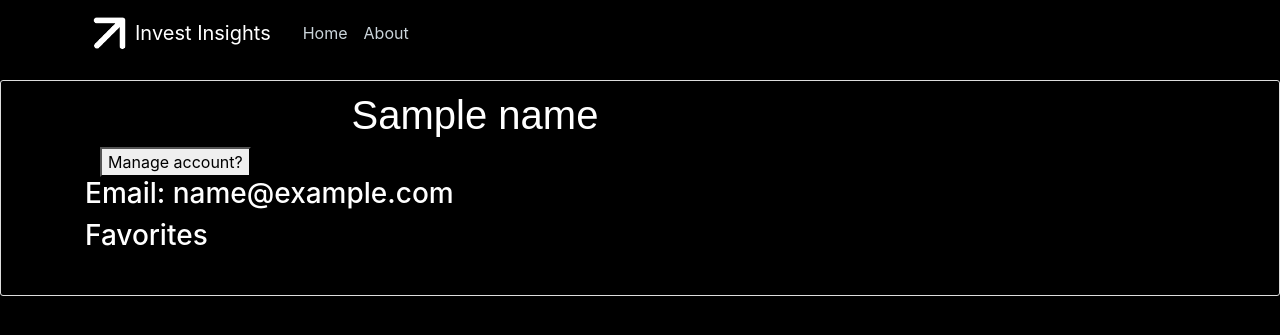
After one commit to ameyer23-m/Stock-Company-News-Website, a Flask app: template app/templates/profile.html in a window 1280 px wide. The commit adds this page. Shown: the top 335 px of the page. Run offline with Flask 3, Linux system fonts and the light colour scheme; the template is opened without the code that fills it: most values are stand-ins (such as "Sample title", 1, 10 or a date in 2020); some libraries are stand-ins or nearby versions.

Commit message:
more edits

```diff
--- a/app/main_app.py
+++ b/app/main_app.py
@@ -50,6 +50,7 @@ app.config["SECRET_KEY"] = uuid.uuid4().hex
 # Setup Views
 app.register_blueprint(task_list_blueprint)
 app.register_blueprint(task_api_blueprint)
+# login_manager = LoginManager(app)
 
 
 # Helper function to establish a connection to the database
--- a/app/static/main.css
+++ b/app/static/main.css
@@ -112,3 +112,19 @@ body {
     background-color: #1e1e1e;
     border-color: #ffffff;
   }
+
+  .dropdown-section {
+    background: #000000;
+    padding: 10px 20px;
+    border: 1px solid #dddddd;
+    border-radius: 3px;
+    margin-bottom: 20px;
+  }
+
+
+  /* .about .dropdown-section select,
+  .login .dropdown-section select, */
+  .body[data-page='register'] .dropdown-section select,
+  .body[data-page='about'] .dropdown-section select {
+      display: none;
+  }
--- a/app/templates/layout.html
+++ b/app/templates/layout.html
@@ -32,8 +32,13 @@
               </div>
               <!-- Navbar Right Side -->
               <div class="navbar-nav">
-                <a class="nav-item nav-link" href="{{ url_for('task_list_blueprint.login') }}">Login</a>
-                <a class="nav-item nav-link" href="{{ url_for('task_list_blueprint.register') }}">Register</a>
+                {% if IS_LOGGED_IN == False %}
+                  <a class="nav-item nav-link" href="{{ url_for('task_list_blueprint.login') }}">Login</a>
+                  <a class="nav-item nav-link" href="{{ url_for('task_list_blueprint.register') }}">Register</a>
+                {% endif%}
+                {% if IS_LOGGED_IN == True %}
+                  <a class="nav-item nav-link" href="{{ url_for('task_list_blueprint.profile') }}">Profile</a>
+                {% endif %}
             </div>
           </div>
         </div>
@@ -53,18 +58,8 @@
         {% endwith %}
         {% block content %}{% endblock %}
         </div>
-          <div class="col-md-4">
-            <div class="content-section">
-              Select Stock Symbol:
-              <select class="select" id="company-select" onchange="location = this.value;">
-                <option value="" selected hidden>Select Here</option>
-                {% for company in companies %}
-                <option value="/{{ company }}">{{ company }}</option>
-                {% endfor %}
-              </select>
-            </div>
-            {% block title %}{% endblock %}
-          </div>
+          {% block dropdown %}{% endblock %}
+          {% block title %}{% endblock %}
         </div>
       </div>
     </main>
--- /dev/null
+++ b/app/templates/profile.html
@@ -0,0 +1,28 @@
+{% extends "layout.html" %}
+{% block content %}
+
+<!DOCTYPE html>
+<html>
+    <head>
+        <!-- <link rel="stylesheet" href="{{ url_for('static', filename='css/profile.css') }}"> -->
+    </head>
+
+    <h1 style="font-family:sans-serif;padding-left:50px; text-align:center">
+        {{name}}
+    </h1>
+
+    <body class="content-section">
+        <form action="/manage-profile" method="post">
+            <div class="container">
+                <button type="submit">Manage account?</button>
+            </div>
+        </form>
+        <h3>Email: {{ email }}</h3>
+        <h3>Favorites</h3>
+    </body>
+
+    <hr {width: 300px;margin-left: auto;margin-right: auto;height: 100px;background-color:#666;opcaity: 0.5;}>
+
+</html>
+
+{% endblock content %}
--- a/app/views/task_view.py
+++ b/app/views/task_view.py
@@ -1,5 +1,5 @@
 from flask import Blueprint, request, redirect
-from flask import render_template, g, Blueprint
+from flask import render_template, g, Blueprint, redirect, make_response
 # from models.task import Task, TaskDB
 # from models.companies_modifier import Company, CompanyDB
 from flask import Flask, render_template, url_for, flash, redirect
@@ -11,10 +11,12 @@ from models.companies_modifier import Company, CompanyDB
 
 task_list_blueprint = Blueprint('task_list_blueprint', __name__)
 
+IS_LOGGED_IN = False;
+
 news = [
     {
         'company': 'APX',
-        'article': 'Article 1 on APX',
+        'article': 'Article 1 on APX with a super long title that I dont like',
         'date': '2022-01-03',
         'publisher': 'NY Times',
         'writer': 'Joe Biden'
@@ -62,9 +64,10 @@ news = sorted(news, key=lambda k: k['date'], reverse=True)
 @task_list_blueprint.route("/")
 @task_list_blueprint.route("/home")
 def home():
+    global IS_LOGGED_IN
     company_db = CompanyDB(g.mysql_db, g.mysql_cursor)
     companies = company_db.get_all_companies_abbrev()
-    return render_template('home.html', news = news, companies = companies)
+    return render_template('home.html', news = news, companies = companies, IS_LOGGED_IN=IS_LOGGED_IN)
 
 
 @task_list_blueprint.route("/about")
@@ -85,10 +88,6 @@ def company(company):
                         companies=companies, company_name=company_name, company_ceo = company_ceo,
                         company_founded_date=company_founded_date, company_founded_location=company_founded_location, company_industry=company_industry)
 
-
-# @task_list_blueprint.context_processor
-# def inject_companies():
-#     return dict(companies=companies)
 
 
 @task_list_blueprint.route("/register", methods=['GET', 'POST'])
@@ -124,6 +123,7 @@ def favorites():
 
 @task_list_blueprint.route("/login", methods=['GET', 'POST'])
 def login():
+    global IS_LOGGED_IN
     form = LoginForm()
     user_db = UserDB(g.mysql_db, g.mysql_cursor)
     user = User(username=form.username.data, password=form.password.data, email = form.password.data)
@@ -133,7 +133,19 @@ def login():
     if form.validate_on_submit():
         if user_db.validate_user(users_username, users_password):
             flash(f'You have been logged in {form.username.data}!', 'success')
-            return redirect(url_for('task_list_blueprint.home'))
+            IS_LOGGED_IN = True
+            response = make_response(redirect('/home'))
+            response.set_cookie('userID', users_username)
+            return response
         else:
             flash('Login Unsuccessful. Please check username and password', 'danger')
     return render_template('login.html', title='Login', form=form)
+
+@task_list_blueprint.route("/profile", methods=["GET"])
+def profile():
+    user_db = UserDB(g.mysql_db, g.mysql_cursor)
+    name = request.cookies.get('userID')
+    user_id = user_db.get_usernames_id(name)
+    email = user_db.get_usernames_email(name)
+    if (user_id['username'] == name):
+        return render_template("profile.html", name=name, email=email)
```
Also changed, not shown: app/models/users_modifier.py (+12 -0 lines), app/templates/company.html (+14 -1 lines), app/templates/home.html (+13 -0 lines).
